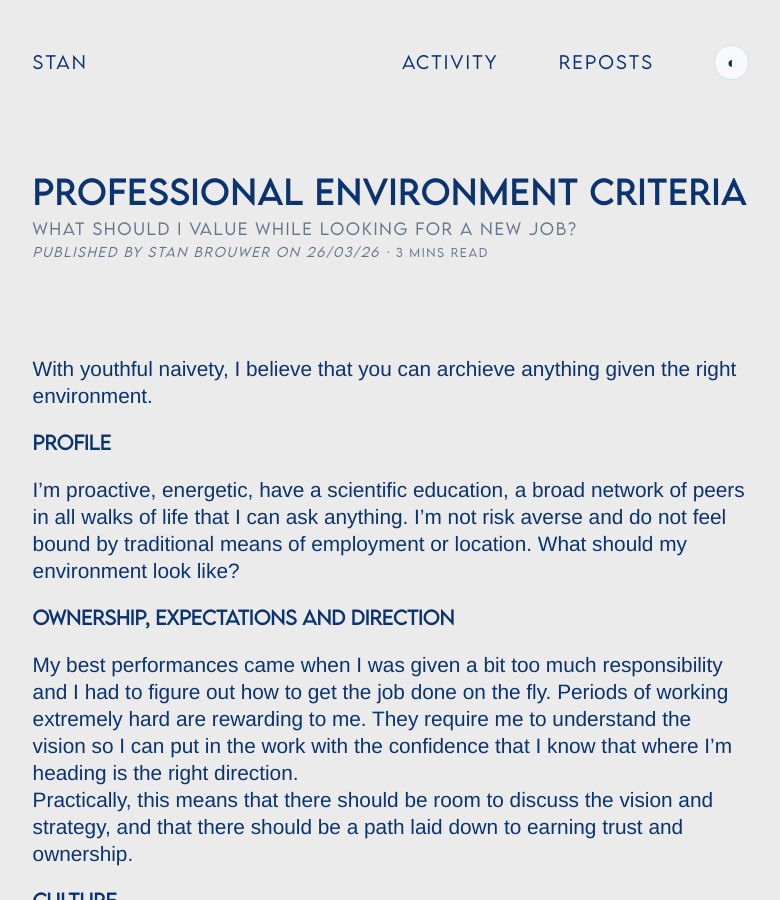
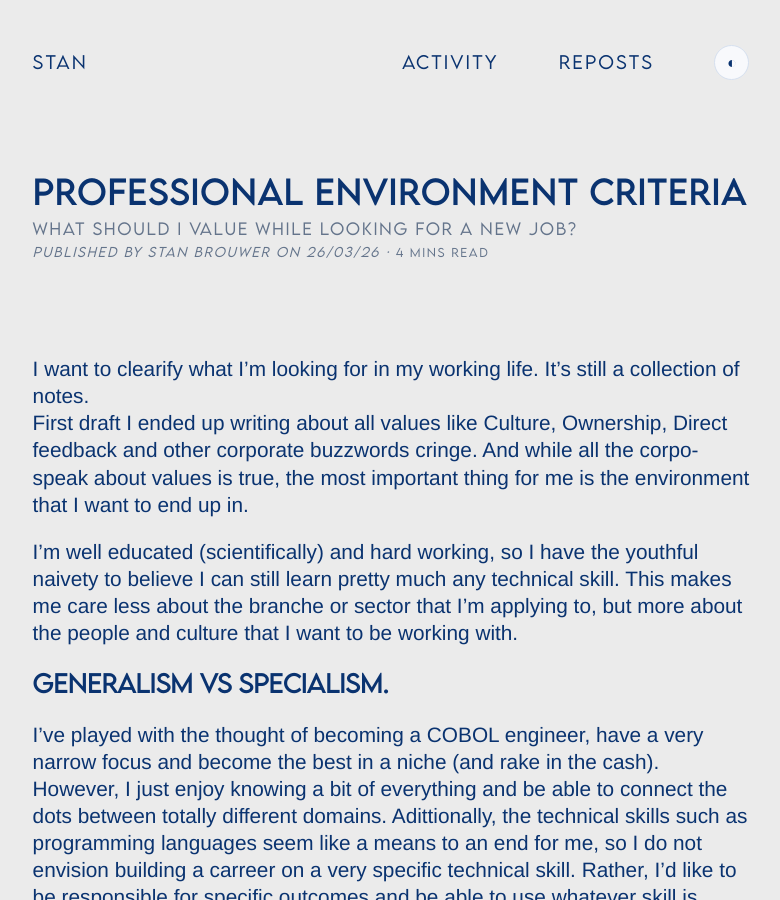
Before and after one commit to SJbrou/stanbrouwer, a Jekyll site: the page built from _posts/2026-03-26-job-criteria.md, in a window 1280 px wide and 900 px high. Shown: the whole window, without its empty margins (249-1029 px from the left). Built offline with Jekyll 4.4.1, drawn with Linux system fonts in a browser that asks for light colours; some web fonts are replaced; some of the changed text lies outside the part shown.

Commit message:
content updates

```diff
--- a/_posts/2026-03-26-job-criteria.md
+++ b/_posts/2026-03-26-job-criteria.md
@@ -6,16 +6,22 @@
 tags: ["CV"]
 ---
 
-With youthful naivety, I believe that you can archieve anything given the right environment.<br>
+I want to clearify what I'm looking for in my working life. It's still a collection of notes.<br>
+First draft I ended up writing about all values like Culture, Ownership, Direct feedback and other corporate buzzwords cringe.
+And while all the corpo-speak about values is true, the most important thing for me is the environment that I want to end up in.
 
-### Profile
-I'm proactive, energetic, have a scientific education, a broad network of peers in all walks of life that I can ask anything. I'm not risk averse and do not feel bound by traditional means of employment or location. What should my environment look like?
 
-### Ownership, expectations and direction
-My best performances came when I was given a bit too much responsibility and I had to figure out how to get the job done on the fly. Periods of working extremely hard are rewarding to me. They require me to understand the vision so I can put in the work with the confidence that I know that where I'm heading is the right direction.<br>
-Practically, this means that there should be room to discuss the vision and strategy, and that there should be a path laid down to earning trust and ownership. <br>
+I'm well educated (scientifically) and hard working, so I have the youthful naivety to believe I can still learn pretty much any technical skill. This makes me care less about the branche or sector that I'm applying to, but more about the people and culture that I want to be working with. <br>
+
+
+## Generalism vs Specialism.
+I've played with the thought of becoming a COBOL engineer, have a very narrow focus and become the best in a niche (and rake in the cash). However, I just enjoy knowing a bit of everything and be able to connect the dots between totally different domains. Adittionally, the technical skills such as programming languages seem like a means to an end for me, so I do not envision building a carreer on a very specific technical skill. Rather, I'd like to be responsible for specific outcomes and be able to use whatever skill is needed to get there.
+
+## (Too much) Responsibility and ownership
+My best performances came when I was given a bit too much responsibility and I had to figure out how to get the job done on the fly. Periods of wo§rking extremely hard are rewarding to me. Working truely hard requires the confidence of knowing that I'm heading in the right direction. That requires me to understand the vision. There should be room to discuess the vision and strategy, and there should be a path laid down to earning trust and ownership.
 
 ### Culture
+Long deliberation and decision making processes drain my energy. If I think something is worth doing, I want to do it. I want to be somewhere that rewards trying, iterating and learning from the occasional mistake. (Action & Speed)
 I need to be surrounded by people that are driven and ambitious. I know that I can learn any technical skill myself, and prefer to be surrounded by people from whom I can learn other things, such as: how to think, how to lead, or just how to be a better person.
 
 ### Nice to haves
```
Also changed, not shown: _posts/2025-04-25-feature-selection.md (deleted, +0 -7 lines), _posts/2026-03-27-Azure-web-app.md (added, +17 -0 lines), 1 other file.
